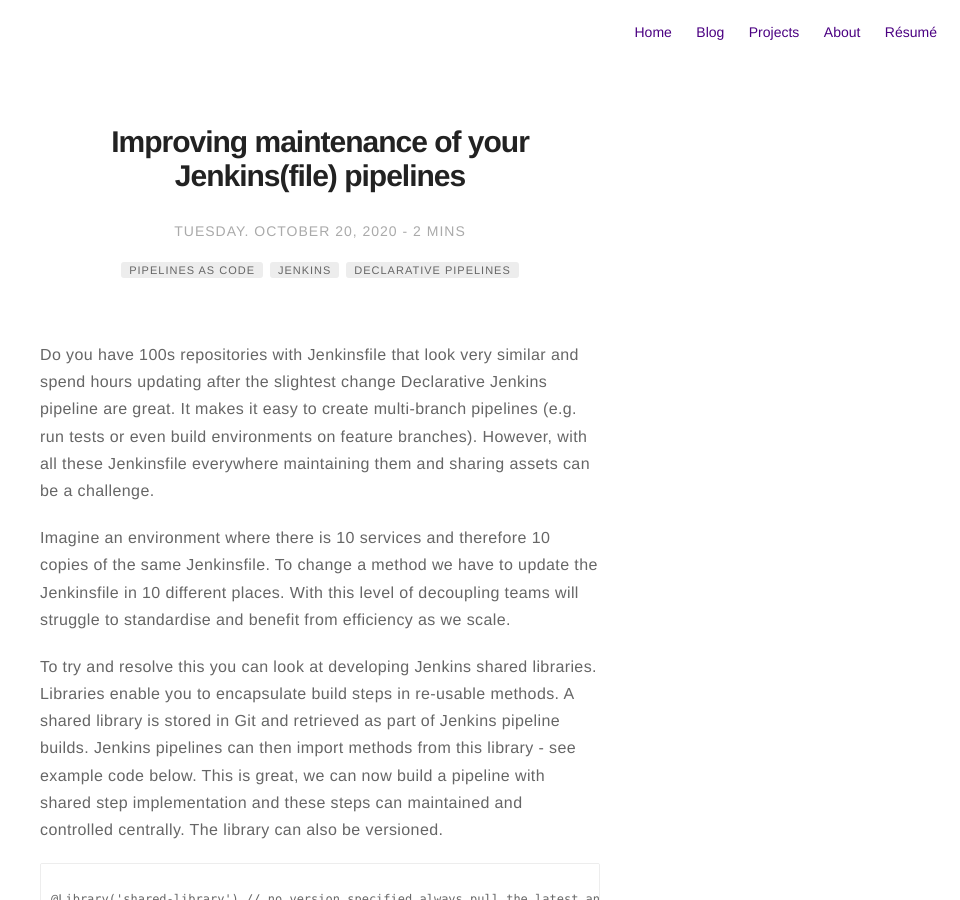
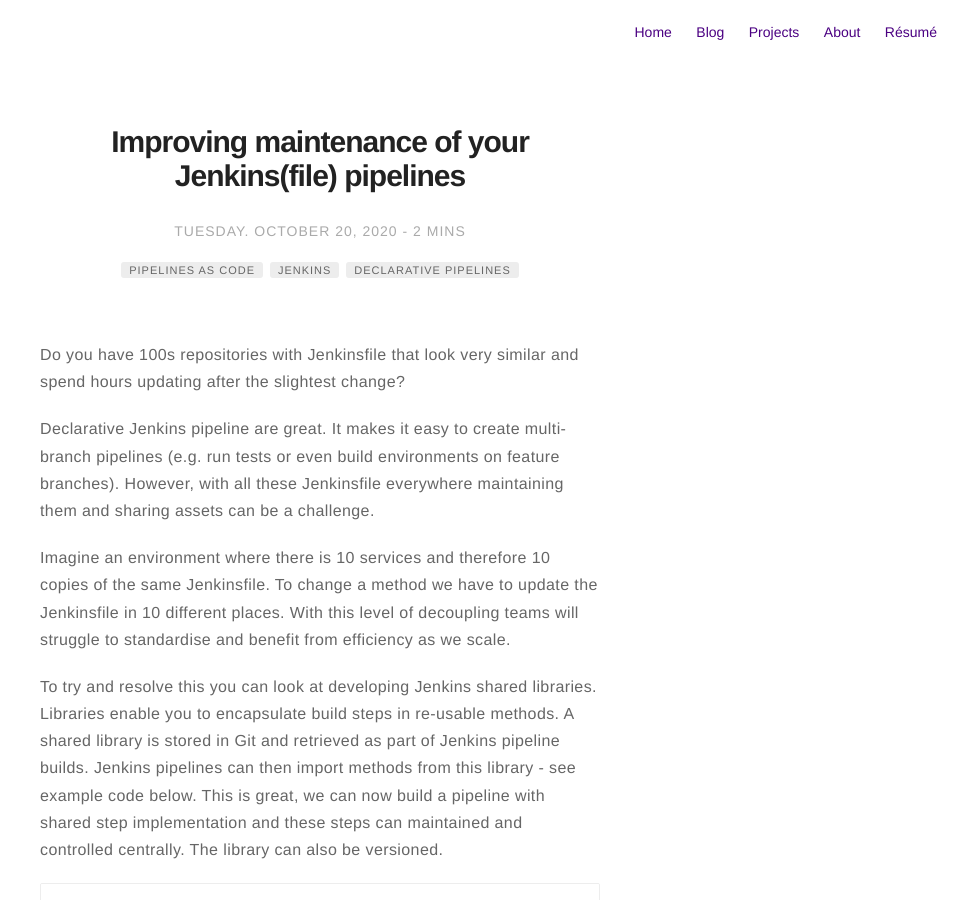
Before and after one commit to RobertNorthard/robertnorthard.github.io, a Jekyll site: the page built from _posts/2019-10-21-bringing-control-to-jenkins-pipelines.markdown, in a window 1280 px wide and 900 px high. Shown: the whole window, without its empty margins (320-1280 px from the left). Built offline with Jekyll 4.4.1, drawn with Linux system fonts in a browser that asks for light colours.

```diff
--- a/_posts/2019-10-21-bringing-control-to-jenkins-pipelines.markdown
+++ b/_posts/2019-10-21-bringing-control-to-jenkins-pipelines.markdown
@@ -13,7 +13,9 @@ author: robertnorthard
 description: Improving maintenance of your Jenkins(file) pipelines
 ---
 
-Do you have 100s repositories with Jenkinsfile that look very similar and spend hours updating after the slightest change Declarative Jenkins pipeline are great. It makes it easy to create multi-branch pipelines (e.g. run tests or even build environments on feature branches). However, with all these Jenkinsfile everywhere maintaining them and sharing assets can be a challenge.
+Do you have 100s repositories with Jenkinsfile that look very similar and spend hours updating after the slightest change?
+
+Declarative Jenkins pipeline are great. It makes it easy to create multi-branch pipelines (e.g. run tests or even build environments on feature branches). However, with all these Jenkinsfile everywhere maintaining them and sharing assets can be a challenge.
 
 Imagine an environment where there is 10 services and therefore 10 copies of the same Jenkinsfile. To change a method we have to update the Jenkinsfile in 10 different places. With this level of decoupling teams will struggle to standardise and benefit from efficiency as we scale.
 
```
